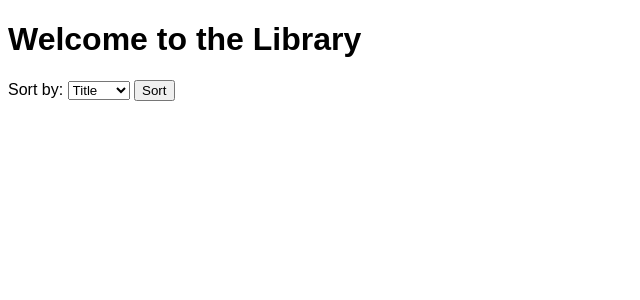
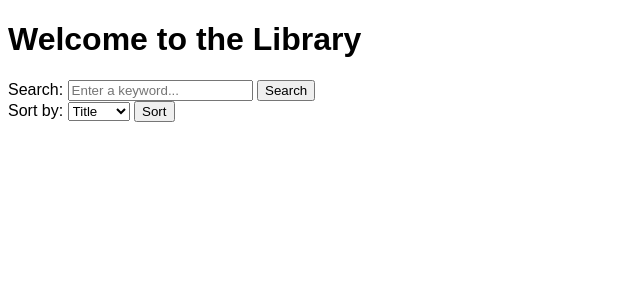
Before and after one commit to Mazdaratti/Book-Alchemy, a Flask app: page / in a window 1280 px wide. Shown: the top 300 px of the page, without its empty margins (0-640 px from the left). Run offline with Flask 3, Linux system fonts and the light colour scheme.

Commit message:
Added searching

```diff
--- a/app.py
+++ b/app.py
@@ -1,5 +1,4 @@
 from flask import Flask, render_template, request, redirect, url_for, flash
-from sqlalchemy.orm.exc import NoResultFound
 from data import PATH  # Import the database path
 from data_models import db, Author, Book
 from validation import validate_author_data, validate_book_data
@@ -92,14 +91,30 @@
 @app.route('/')
 @app.route('/home')
 def home():
-    # Capture sort parameter
+    # Capture query parameter
     sort_by = request.args.get('sort_by', 'title')
+    search_query = request.args.get('search_query', '')
 
-    # Apply sorting logic
+    # Base query
+    query = Book.query.join(Author)
+
+    # Add search filter if a query exists
+    if search_query:
+        search_filter = (Book.title.ilike(f"%{search_query}%") |
+                         Author.name.ilike(f"%{search_query}%"))
+        query = query.filter(search_filter)
+
+    # Add sorting
     if sort_by == 'author':
-        books = Book.query.join(Author).order_by(Author.name).all()
+        query = query.order_by(Author.name)
     else:  # Default sorting is by title
-        books = Book.query.join(Author).order_by(Book.title).all()
+        query = query.order_by(Book.title)
+
+    books = query.all()
+
+    # Flash a message if no books match the search criteria
+    if not books and search_query:
+        flash("No books match the search criteria.", "warning")
 
     # Prepare data for the template
     books_data = [
--- a/templates/home.html
+++ b/templates/home.html
@@ -13,6 +13,26 @@
 </head>
 <body>
     <h1>Welcome to the Library</h1>
+
+    <!-- Flash Messages -->
+    {% with messages = get_flashed_messages(with_categories=true) %}
+        {% if messages %}
+            <ul class="flash-messages">
+                {% for category, message in messages %}
+                    <li class="{{ category }}">{{ message }}</li>
+                {% endfor %}
+            </ul>
+        {% endif %}
+    {% endwith %}
+
+    <!-- Search Form -->
+    <div class="search-bar">
+        <form method="GET" action="/home">
+            <label for="search_query">Search:</label>
+            <input type="text" id="search_query" name="search_query" placeholder="Enter a keyword...">
+            <button type="submit">Search</button>
+        </form>
+    </div>
 
     <!-- Sorting Controls -->
     <div class="controls">
```
Lines whose indentation alone changed are shown as unchanged.
